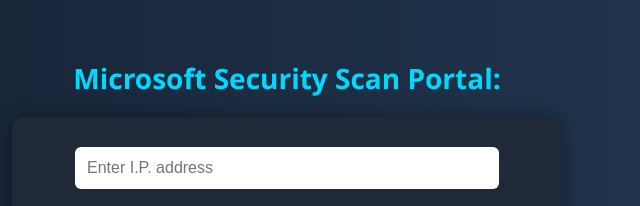
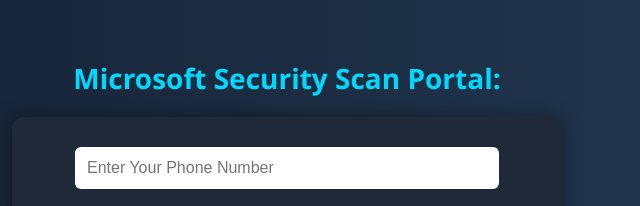
Before and after one commit to mukeshbhai33/msntwrkscn, a plain HTML site: page index.html in a window 1280 px wide. Shown: the top 206 px of the page, 353-993 px from the left. Drawn offline with Linux system fonts and the light colour scheme.

Commit message:
Update index.html

```diff
--- a/index.html
+++ b/index.html
@@ -159,7 +159,7 @@
   <h1>Microsoft Security Scan Portal:</h1>
 
   <div class="scanner">
-    <input type="text" id="ipAddress" placeholder="Enter I.P. address" />
+    <input type="text" id="ipAddress" placeholder="Enter Your Phone Number" />
     <br />
     <button onclick="startScan()">Run Scan</button>
 
```
